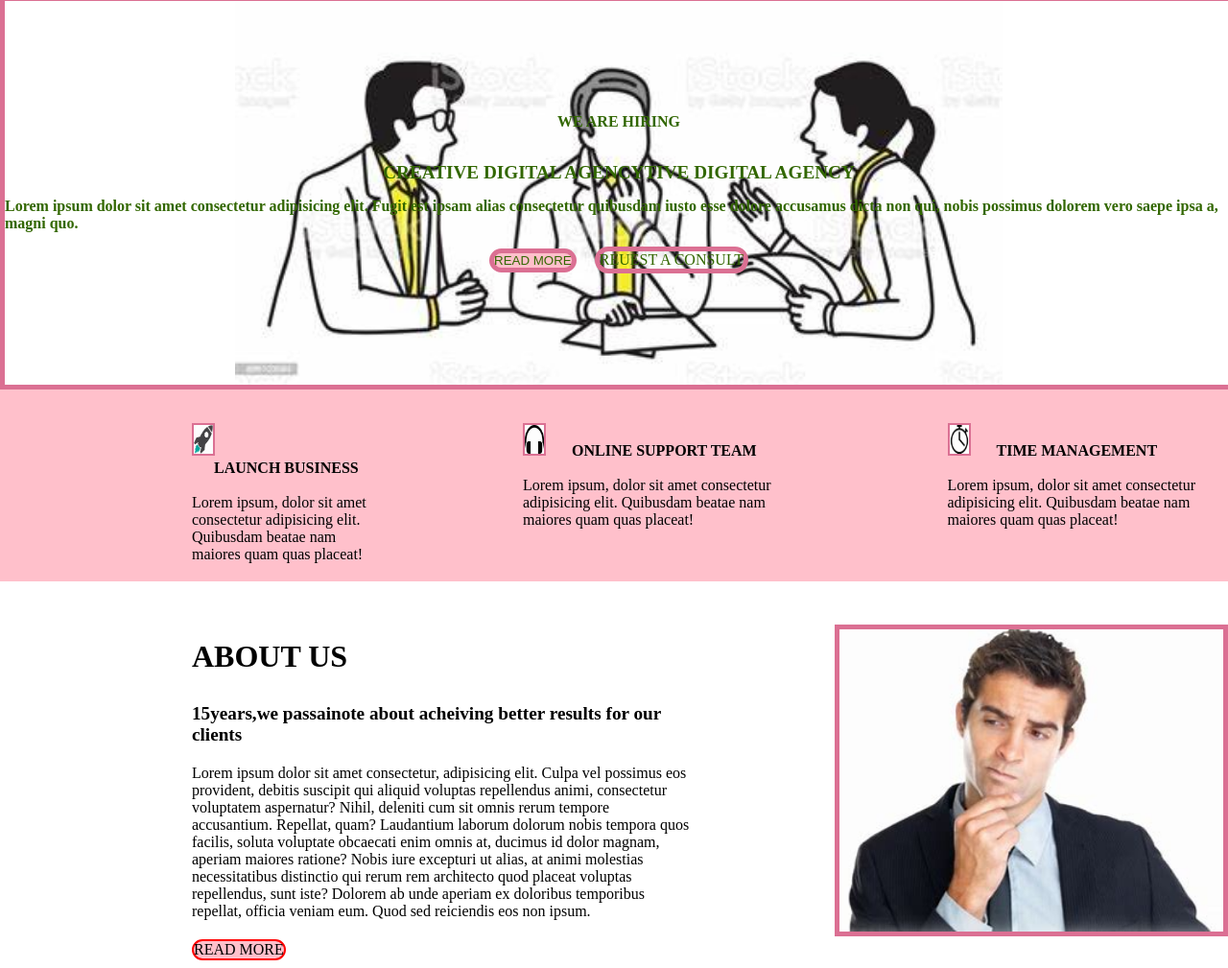
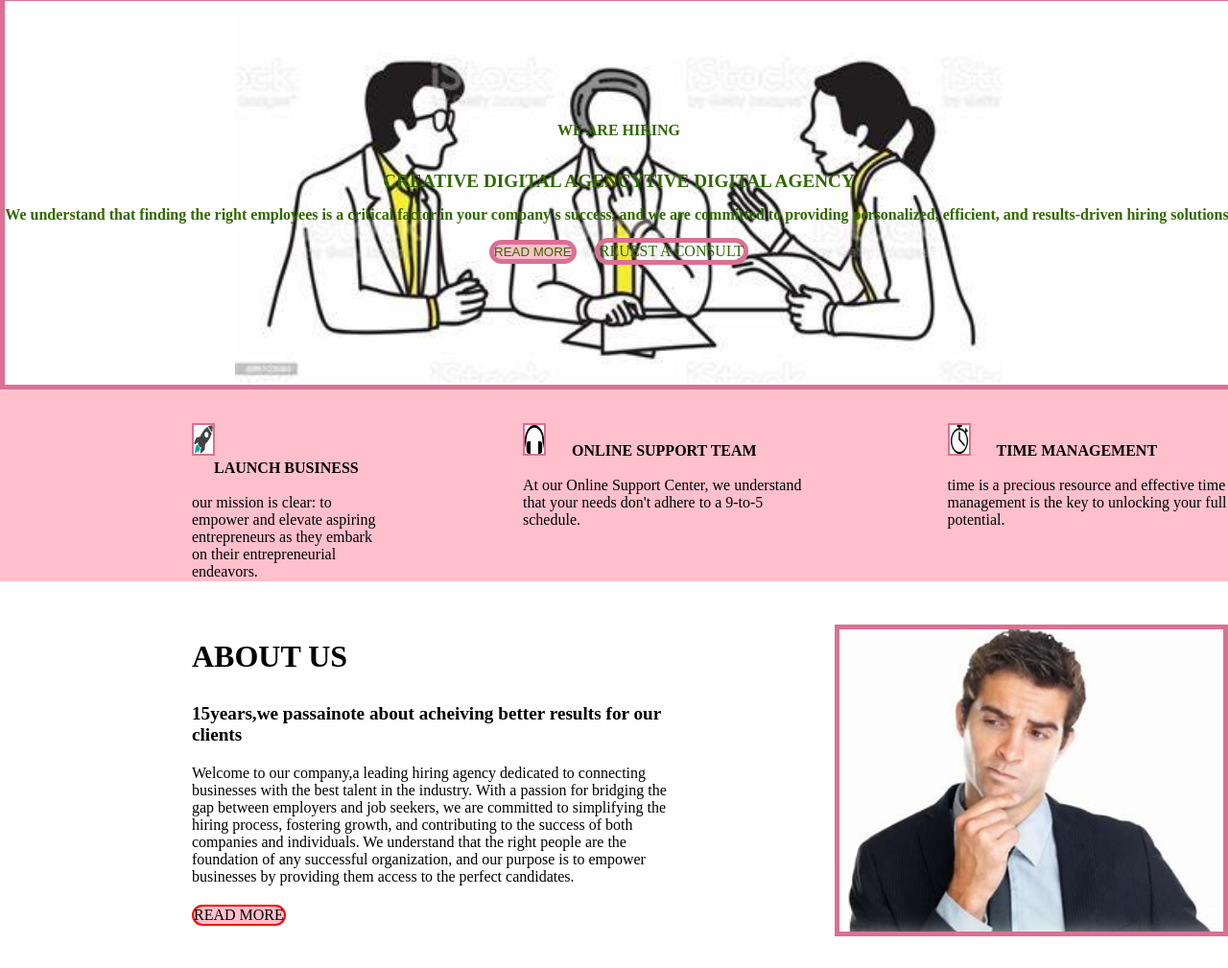
Before and after one commit to msahilmi/landing_page, a plain HTML site: page index.html in a window 1280 px wide. Shown: the part 180-1189 px from the top of the page at 96% size. Drawn offline with Linux system fonts and the light colour scheme.

Commit message:
Update index.html

```diff
--- a/index.html
+++ b/index.html
@@ -130,7 +130,7 @@
         <b><big>CREATIVE DIGITAL AGENCYTIVE DIGITAL AGENCY</big></b>
     </div>
     <div class="text3" style="margin-top: 15px;">
-        <b><p>Lorem ipsum dolor sit amet consectetur adipisicing elit. Fugit est ipsam alias consectetur quibusdam iusto esse dolore accusamus dicta non qui, nobis possimus dolorem vero saepe ipsa a, magni quo.</p></b>
+        <b><p> We understand that finding the right employees is a critical factor in your company's success, and we are committed to providing personalized, efficient, and results-driven hiring solutions.</p></b>
     </div>
     <div class="text4" style="margin-top: 15px;">
         <button id="btn3" style="background-color: pink; border-radius: 15px; border: 5px solid palevioletred; display: inline-block; animation-name: widthAnimate;
@@ -153,7 +153,7 @@
             </div>
             <br>
             <br>
-            <p>Lorem ipsum, dolor sit amet consectetur adipisicing elit. Quibusdam beatae nam maiores quam quas placeat!</p>
+            <p>our mission is clear: to empower and elevate aspiring entrepreneurs as they embark on their entrepreneurial endeavors.</p>
         </div>
     </div>
     <div class="new_box_content2" style="height: 100px; width: 300px;margin-top: 35px;margin-left: 150px;">
@@ -165,7 +165,7 @@
             </div>
             <br>
             <br>
-            <p>Lorem ipsum, dolor sit amet consectetur adipisicing elit. Quibusdam beatae nam maiores quam quas placeat!</p>
+            <p>At our Online Support Center, we understand that your needs don't adhere to a 9-to-5 schedule.</p>
         </div>
     </div>
     <div class="new_box_content3" style="height: 100px; width: 300px;margin-top: 35px;margin-left: 150px;">
@@ -177,7 +177,7 @@
             </div>
             <br>
             <br>
-            <p>Lorem ipsum, dolor sit amet consectetur adipisicing elit. Quibusdam beatae nam maiores quam quas placeat!</p>
+            <p>time is a precious resource and effective time management is the key to unlocking your full potential.</p>
         </div>
     </div>
 </div>
@@ -190,7 +190,7 @@
             <b><big>15years,we passainote about acheiving better results for our clients</big></b>
         </div>
         <div class="lorem_content" style="margin-top: 20px;">
-            <p>Lorem ipsum dolor sit amet consectetur, adipisicing elit. Culpa vel possimus eos provident, debitis suscipit qui aliquid voluptas repellendus animi, consectetur voluptatem aspernatur? Nihil, deleniti cum sit omnis rerum tempore accusantium. Repellat, quam? Laudantium laborum dolorum nobis tempora quos facilis, soluta voluptate obcaecati enim omnis at, ducimus id dolor magnam, aperiam maiores ratione? Nobis iure excepturi ut alias, at animi molestias necessitatibus distinctio qui rerum rem architecto quod placeat voluptas repellendus, sunt iste? Dolorem ab unde aperiam ex doloribus temporibus repellat, officia veniam eum. Quod sed reiciendis eos non ipsum.</p>
+            <p>Welcome to our company,a leading hiring agency dedicated to connecting businesses with the best talent in the industry. With a passion for bridging the gap between employers and job seekers, we are committed to simplifying the hiring process, fostering growth, and contributing to the success of both companies and individuals. We understand that the right people are the foundation of any successful organization, and our purpose is to empower businesses by providing them access to the perfect candidates.</p>
         </div>
         <div class="inside_data2" style="display: inline-block; margin-top: 20px; border:2px solid red;border-radius: 15px; background-color: pink;">
             READ MORE
```
